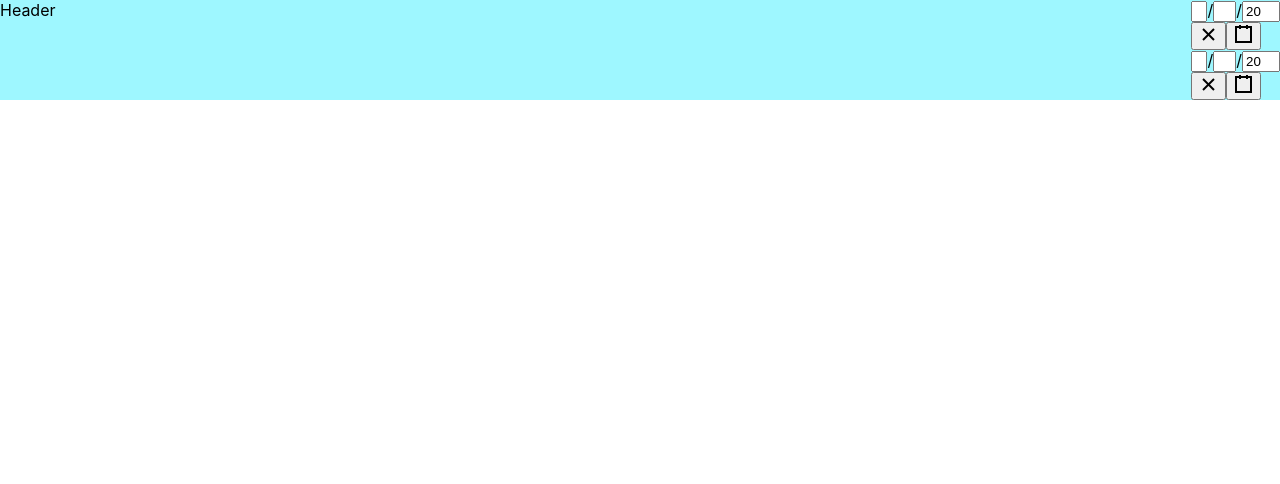
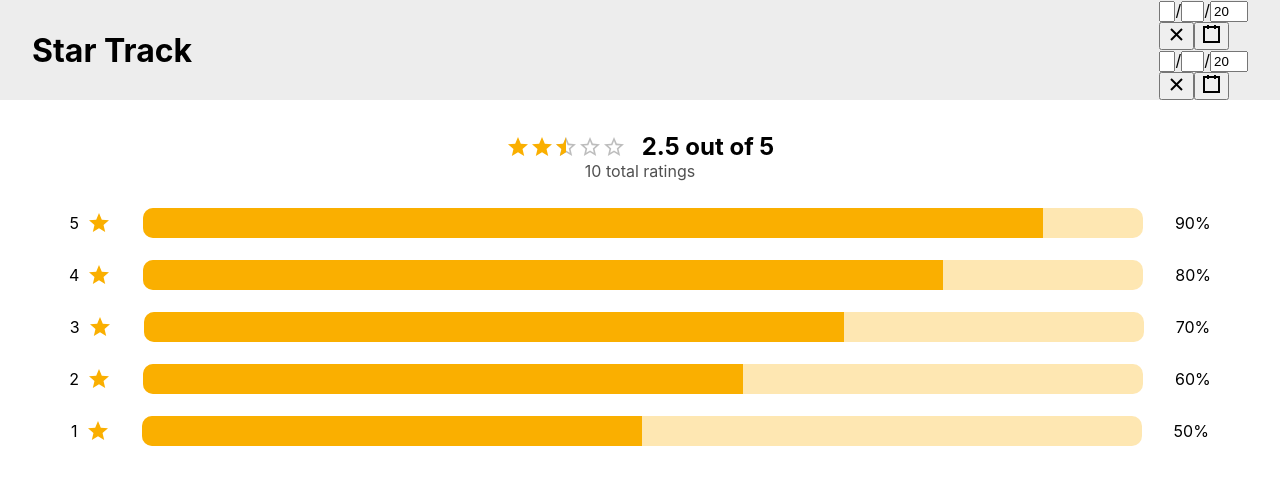
Before and after one commit to AlexanderHott/StarTrack-frontend, a React (Create React App) app: page / in a window 1280 px wide. Shown: the top 484 px of the page. Built offline with nearby package versions, Linux system fonts and the light colour scheme.

Commit message:
finish frontend

```diff
--- a/package.json
+++ b/package.json
@@ -3,6 +3,11 @@
   "version": "0.1.0",
   "private": true,
   "dependencies": {
+    "@emotion/react": "^11.8.1",
+    "@emotion/styled": "^11.8.1",
+    "@mui/icons-material": "^5.4.2",
+    "@mui/material": "^5.4.3",
+    "@mui/types": "^7.1.2",
     "@testing-library/jest-dom": "^5.16.2",
     "@testing-library/react": "^12.1.3",
     "@testing-library/user-event": "^13.5.0",
--- a/src/App.tsx
+++ b/src/App.tsx
@@ -1,11 +1,11 @@
 import React from 'react';
-import { DateRange, Header } from './components';
+import { Header, RatingDisplay } from './components';
 
 function App() {
   return (
     <div>
-      <Header/>
-
+      <Header />
+      <RatingDisplay />
     </div>
   );
 }
--- a/src/components/Header/Header.tsx
+++ b/src/components/Header/Header.tsx
@@ -5,10 +5,8 @@ import { DateRange } from '..';
 const Header = () => {
   return (
     <Container>
-      Header
-      <div>
-        <DateRange />
-      </div>
+      <h1>Star Track</h1>
+      <DateRange />
     </Container>
   );
 };
@@ -16,7 +14,9 @@ const Header = () => {
 export default Header;
 
 const Container = styled.div`
-  background-color: hsl(185, 100%, 81%);
+  padding-inline: 2rem;
+  background-color: #ededed;
   display: flex;
+  align-items: center;
   justify-content: space-between;
 `;
--- /dev/null
+++ b/src/components/RatingDisplay/RatingDisplay.tsx
@@ -0,0 +1,38 @@
+import React from 'react';
+import RatingGraph from './RatingGraph';
+import StarDisplay from './StarDisplay';
+
+const RatingDisplay = () => {
+  return (
+    <div
+      style={{
+        display: 'flex',
+        flexDirection: 'column',
+        justifyContent: 'center',
+        alignItems: 'center',
+      }}
+    >
+      <StarDisplay />
+      <TotalRatings ratings={10} />
+      <RatingGraph />
+    </div>
+  );
+};
+
+export default RatingDisplay;
+
+type TotalRatingsProps = {
+  ratings: number;
+};
+const TotalRatings = ({ ratings }: TotalRatingsProps) => {
+  return (
+    <p
+      style={{
+        color: '#505050',
+        marginTop: '0',
+      }}
+    >
+      {ratings} total ratings
+    </p>
+  );
+};
--- /dev/null
+++ b/src/components/RatingDisplay/RatingGraph.tsx
@@ -0,0 +1,52 @@
+import { LinearProgress } from '@mui/material';
+import StarIcon from '@mui/icons-material/Star';
+const RatingGraph = () => {
+  return (
+    <div style={{ color: '#faaf00' }}>
+      <SingleStarGraph index={5} percent={90} />
+      <SingleStarGraph index={4} percent={80} />
+      <SingleStarGraph index={3} percent={70} />
+      <SingleStarGraph index={2} percent={60} />
+      <SingleStarGraph index={1} percent={50} />
+    </div>
+  );
+};
+type SingleStarGraphType = {
+  index: number;
+  percent: number;
+};
+const SingleStarGraph = ({ index, percent }: SingleStarGraphType) => {
+  return (
+    <div
+      style={{
+        display: 'flex',
+        justifyContent: 'center',
+        alignItems: 'center',
+        gap: '2rem',
+        color: 'inherit',
+      }}
+    >
+      <div
+        style={{
+          display: 'flex',
+          alignItems: 'center',
+          justifyContent: 'center',
+          gap: '0.5rem',
+          color: '#faaf00',
+        }}
+      >
+        <p style={{ color: 'black' }}>{index}</p>
+        <StarIcon color={'inherit'} />
+      </div>
+      <LinearProgress
+        variant='determinate'
+        value={percent}
+        style={{ height: '30px', borderRadius: '10px', width: '1000px' }}
+        color='inherit'
+      />
+      <p style={{ color: 'black' }}>{percent}%</p>
+    </div>
+  );
+};
+
+export default RatingGraph;
--- /dev/null
+++ b/src/components/RatingDisplay/StarDisplay.tsx
@@ -0,0 +1,34 @@
+import { Rating } from '@mui/material';
+import React from 'react';
+import styled from 'styled-components';
+
+const StarDisplay = () => {
+  return (
+    <div
+      style={{
+        display: 'flex',
+        alignItems: 'center',
+        justifyContent: 'center',
+        gap: '1rem',
+        marginTop: '2rem',
+      }}
+    >
+      <Rating
+        name='half-rating-read'
+        defaultValue={2.5}
+        precision={0.5}
+        readOnly
+      />
+      <h2 style={{ display: 'inline', marginBlock: '0' }}>2.5 out of 5</h2>
+    </div>
+  );
+};
+
+export default StarDisplay;
+
+// const StarContainer = styled.div`
+//   display: flex;
+//   justify-content: center;
+//   align-items: center;
+//   gap: 1rem;
+// `;
--- a/src/components/index.ts
+++ b/src/components/index.ts
@@ -1,2 +1,3 @@
 export { default as DateRange } from './DateRange/DateRange';
 export { default as Header } from './Header/Header';
+export { default as RatingDisplay } from './RatingDisplay/RatingDisplay';
```
Also changed, not shown: 2 other files (tests, documents, lock files or other folders).
